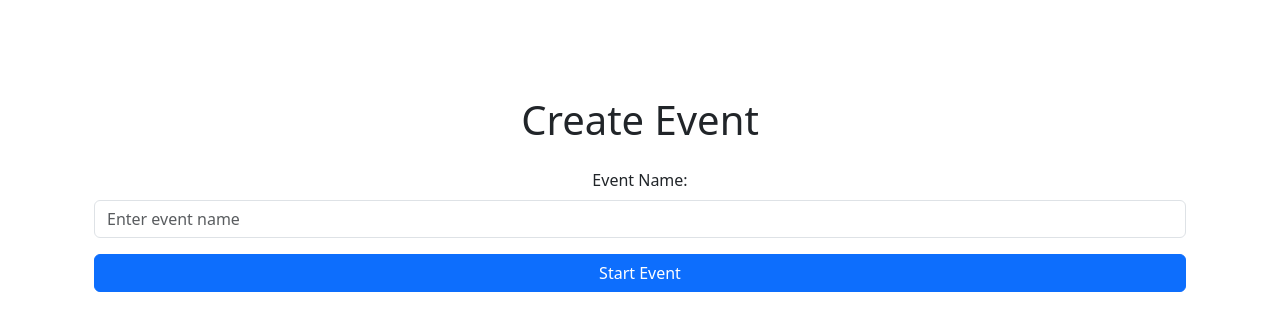
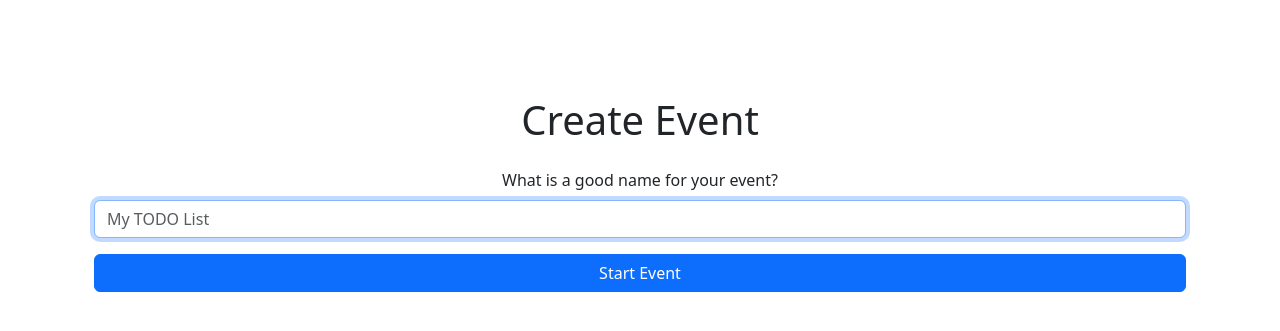
Before and after one commit to Kwmcdou/Whatdo, a Flask app: page /create_event in a window 1280 px wide. Shown: the part 76-407 px from the top of the page. Run offline with Flask 3, Linux system fonts and the light colour scheme; a user stored in the database is signed in; some libraries are stand-ins or nearby versions.

Commit message:
cleaned up design and comments

```diff
--- a/app.py
+++ b/app.py
@@ -1,12 +1,10 @@
-import os
-
 from cs50 import SQL
-from flask import Flask, flash, jsonify, redirect, render_template, request, session
+from datetime import datetime
+from flask import Flask, jsonify, redirect, render_template, request, session
 from flask_session import Session
 from werkzeug.security import check_password_hash, generate_password_hash
 
 from helpers import apology, login_required
-import sqlite3
 
 # Configure application
 app = Flask(__name__)
@@ -31,11 +29,34 @@ def after_request(response):
     response.headers["Pragma"] = "no-cache"
     return response
 
+def fetch_and_verify_event_and_user(event_id, template_name):
+    """Fetch event details and verify user permission, then render template."""
+    # Fetch event details
+    event = db.execute("SELECT * FROM events WHERE id = ?", event_id)
+    if not event:
+        return apology("Event not found", 404)
+
+    # Verify user permission to the event
+    user_event = db.execute("SELECT event_id FROM user_events WHERE user_id = ? AND event_id = ?", session["user_id"],
+                            event_id)
+    if not user_event:
+        return apology("Access denied. You do not have permission for this event", 403)
+
+    # Fetch card details
+    cards = db.execute("SELECT * FROM cards WHERE event_id = ? ORDER BY priority_y", event_id)
+
+    return render_template(template_name, event_id=event_id, cards=cards, prompt_g=event[0]["prompt_g"], event_name=event[0]["name"])
+
+
+@app.template_filter('format_date')
+def format_date(value):
+    """Formats a datetime object as 'YYYY-MM-DD'"""
+    date_obj = datetime.strptime(value, '%Y-%m-%d %H:%M:%S')
+    return date_obj.strftime('%Y-%m-%d')
 
 @app.route("/")
 @login_required
 def index():
-
     """Show home page"""
     # Pull the name of user's events
     events = db.execute("SELECT name, id, timestamp FROM events WHERE id IN (SELECT event_id FROM user_events WHERE user_id = ?)", session["user_id"])
@@ -71,44 +92,14 @@ def create_event():
 @app.route("/view_event/<int:event_id>")
 @login_required
 def view_event(event_id):
-    """Display an event and its cards"""
-    # Fetch the event details to ensure it exists
-    event = db.execute("SELECT * FROM events WHERE id = ?", event_id)
-    if not event:
-        return apology("Event not found", 404)
-
-    # Check if the user is associated with the event
-    user_event = db.execute("SELECT event_id FROM user_events WHERE user_id = ? AND event_id = ?", session["user_id"],
-                            event_id)
-    if not user_event:
-        return apology("Access denied. You do not have permission for this event", 403)
-
-    # Fetch the cards for this event
-    cards = db.execute("SELECT * FROM cards WHERE event_id = ? ORDER BY priority_y", event_id)
-
-    # Render the event page with its cards
-    return render_template("viewEvent.html", event_id=event_id, cards=cards, prompt_g=event[0]["prompt_g"], event_name=event[0]["name"])
+    """Display an event and its cards using 'viewEvent.html'."""
+    return fetch_and_verify_event_and_user(event_id, "viewEvent.html")
 
 @app.route("/event/<int:event_id>")
 @login_required
 def event(event_id):
-    """Display an event and its cards"""
-    # Fetch the event details to ensure it exists
-    event = db.execute("SELECT * FROM events WHERE id = ?", event_id)
-    if not event:
-        return apology("Event not found", 404)
-
-    # Check if the user is associated with the event
-    user_event = db.execute("SELECT event_id FROM user_events WHERE user_id = ? AND event_id = ?", session["user_id"],
-                            event_id)
-    if not user_event:
-        return apology("Access denied. You do not have permission for this event", 403)
-
-    # Fetch the cards for this event
-    cards = db.execute("SELECT * FROM cards WHERE event_id = ? ORDER BY priority_y", event_id)
-
-    # Render the event page with its cards
-    return render_template("event.html", event_id=event_id, cards=cards, prompt_g=event[0]["prompt_g"], event_name=event[0]["name"])
+    """Display an event and its cards using 'event.html'."""
+    return fetch_and_verify_event_and_user(event_id, "event.html")
 
 @app.route("/create_card", methods=["GET", "POST"])
 @login_required
@@ -141,7 +132,7 @@ def start_comparison():
     # Reset priority for cards in list
     db.execute("UPDATE cards SET priority_y = NULL WHERE event_id = ?", event_id)
 
-    # Fetch two cards for the event - simple example assumes random selection
+    # Fetch two cards for the event - random until optimizing in the future
     cards = db.execute("""
         SELECT id, content FROM cards
         WHERE event_id = ?
@@ -164,16 +155,19 @@ def submit_comparison():
     chosen_content = data.get('chosen')
     other_content = data.get('other')
 
+    # Fetches card data
     def fetch_card_data(content):
         query = """
             SELECT id, priority_y FROM cards WHERE content = ? AND event_id = ?
         """
         return db.execute(query, content, event_id)
 
+    # Updates card priority
     def update_card_priority(card_id, priority):
         query = "UPDATE cards SET priority_y = ? WHERE id = ?"
         db.execute(query, priority, card_id)
 
+    # Fetches cards without a priority
     def fetch_null_priority_cards():
         query = """
             SELECT id, content FROM cards
@@ -181,6 +175,7 @@ def submit_comparison():
         """
         return db.execute(query, event_id)
 
+    # Fetches cards with the same priority
     def fetch_duplicate_cards():
         query = """
             SELECT id, content FROM cards
@@ -195,6 +190,7 @@ def submit_comparison():
         """
         return db.execute(query, event_id, event_id)
 
+    # Fetches the next pair to compare
     def fetch_next_comparison_pair():
         null_cards = fetch_null_priority_cards()
         if null_cards:
@@ -206,9 +202,11 @@ def submit_comparison():
 
         return None, None
 
+    # Fetch chosen and not chosen cards
     chosen_card = fetch_card_data(chosen_content)
     other_card = fetch_card_data(other_content)
 
+    # Updates the priority of cards compared
     if chosen_card and other_card:
         chosen_id = chosen_card[0]['id']
         other_id = other_card[0]['id']
@@ -227,6 +225,8 @@ def submit_comparison():
         update_card_priority(other_id, other_priority)
 
     next_card1, next_card2 = fetch_next_comparison_pair()
+
+    # Returns cards if there are null or duplicate priority cards
     if next_card1 and next_card2:
         return jsonify({"nextItem1": next_card1, "nextItem2": next_card2})
 
--- a/templates/createEvent.html
+++ b/templates/createEvent.html
@@ -7,8 +7,8 @@
         <h1 class="mb-4 text-center">Create Event</h1>
         <form action="/create_event" method="post" class="needs-validation" novalidate>
             <div class="mb-3">
-                <label for="event_name" class="form-label">Event Name:</label>
-                <input type="text" id="event_name" name="event_name" class="form-control" placeholder="Enter event name" required>
+                <label for="event_name" class="form-label">What is a good name for your event?</label>
+                <input autofocus type="text" id="event_name" name="event_name" class="form-control" placeholder="My TODO List" required>
             </div>
             <button type="submit" class="btn btn-primary w-100">Start Event</button>
         </form>
```
Also changed, not shown: templates/index.html (+5 -3 lines), whatdo.db, 2 other files.
